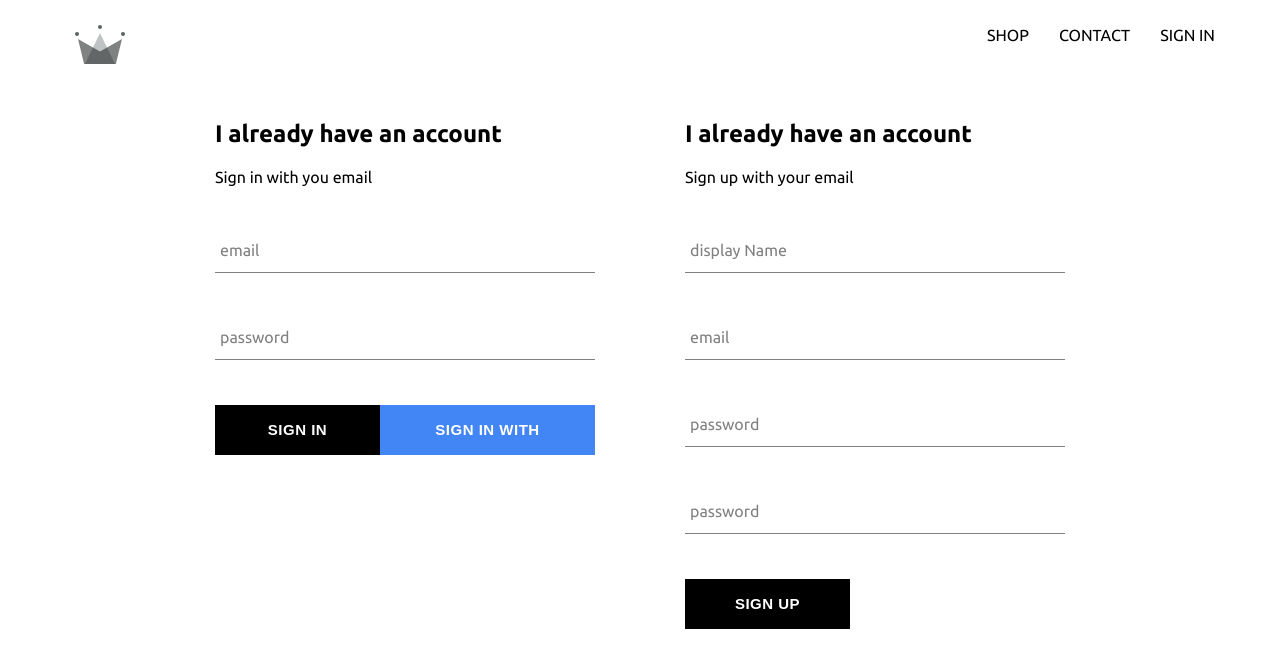
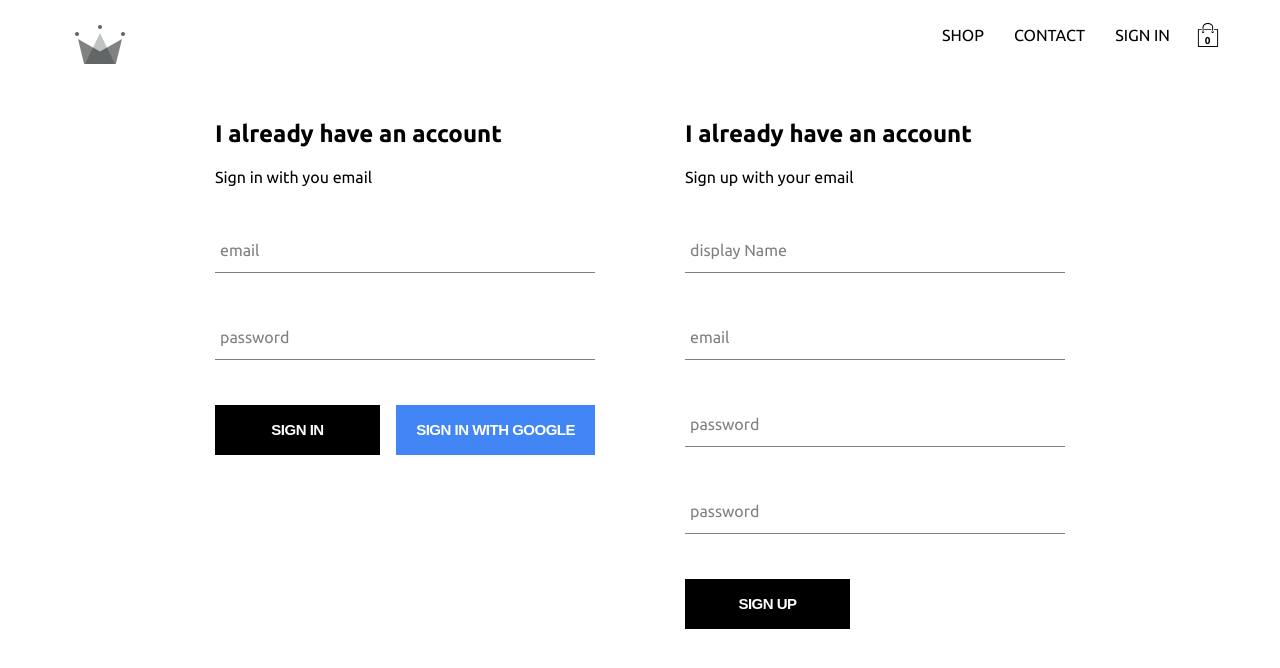
Before and after one commit to kukovisuals/needs-vio, a React (Create React App) app: page /signin in a window 1280 px wide. Shown: the top 668 px of the page. Built offline with nearby package versions, Linux system fonts and the light colour scheme; no server answers.

Commit message:
added toggle action with redux to shopping cart

```diff
--- /dev/null
+++ b/src/components/cart-dropdown/cart-dropdown.component.jsx
@@ -0,0 +1,14 @@
+import React from 'react';
+
+import CustomButton from '../custom-button/custom-button.component';
+
+import './cart-dropdown.style.scss';
+
+const CartDropdown = () => (
+	<div className='cart-dropdown'>
+		<div className='cart-items'/>
+			<CustomButton>GO TO CHECKOUT</CustomButton>
+	</div>
+);
+
+export default CartDropdown;
--- /dev/null
+++ b/src/components/cart-dropdown/cart-dropdown.style.scss
@@ -0,0 +1,24 @@
+.cart-dropdown {
+  position: absolute;
+  width: 240px;
+  height: 340px;
+  display: flex;
+  flex-direction: column;
+  padding: 20px;
+  border: 1px solid black;
+  background-color: white;
+  top: 90px;
+  right: 40px;
+  z-index: 5;
+
+  .cart-items {
+    height: 240px;
+    display: flex;
+    flex-direction: column;
+    overflow: scroll;
+  }
+
+  button {
+    margin-top: auto;
+  }
+}
--- /dev/null
+++ b/src/components/cart-icon/cart-icon.component.jsx
@@ -0,0 +1,24 @@
+import React from 'react';
+import { connect } from 'react-redux';
+
+import { toggleCartHidden } from '../../redux/cart/cart.actions';
+
+import { ReactComponent as ShoppingIcon } from '../../assets/shopping-bag.svg';
+
+import './cart-icon.style.scss';
+
+const CartIcon = ({ toggleCartHidden }) => (
+	<div className='cart-icon' onClick={toggleCartHidden}>
+		<ShoppingIcon className='shopping-icon' />
+		<span className='item-count'>0</span>
+	</div>
+);
+
+const mapDispatchToProps = dispatch => ({
+  toggleCartHidden: () => dispatch(toggleCartHidden())
+});
+
+export default connect(
+  null,
+  mapDispatchToProps
+)(CartIcon);
--- /dev/null
+++ b/src/components/cart-icon/cart-icon.style.scss
@@ -0,0 +1,21 @@
+.cart-icon {
+  width: 45px;
+  height: 45px;
+  position: relative;
+  display: flex;
+  align-items: center;
+  justify-content: center;
+  cursor: pointer;
+
+  .shopping-icon {
+    width: 24px;
+    height: 24px;
+  }
+
+  .item-count {
+    position: absolute;
+    font-size: 10px;
+    font-weight: bold;
+    bottom: 12px;
+  }
+}
--- a/src/components/custom-button/custom-button.style.scss
+++ b/src/components/custom-button/custom-button.style.scss
@@ -2,13 +2,14 @@
   min-width: 165px;
   width: auto;
   height: 50px;
-  letter-spacing: 0.5px;
+  letter-spacing: -0.5px;
   line-height: 50px;
-  padding: 0 35px 0 35px;
+  padding: 0 20px 0 20px;
   font-size: 15px;
   background-color: black;
   color: white;
   text-transform: uppercase;
+  /*font-family: 'Ubunto sans-serif';*/
   font-weight: bolder;
   border: none;
   cursor: pointer;
@@ -18,11 +19,12 @@
     color: black;
     border: 1px solid black;
   }
-  &.google-sign-in{
+
+  &.google-sign-in {
     background-color: #4285f4;
     color: white;
 
-    &:hover{
+    &:hover {
       background-color: #357ae8;
       border: none;
     }
--- a/src/components/header/header.component.jsx
+++ b/src/components/header/header.component.jsx
@@ -5,9 +5,11 @@
 import { ReactComponent as Logo} from '../../assets/crown.svg';
 
 import { auth } from '../../firebase/firebase.utl';
+import CartIcon from '../cart-icon/cart-icon.component';
+import CartDropdown from '../cart-dropdown/cart-dropdown.component';
 import './header.style.scss';
 
-const Header = ({ currentUser }) => (
+const Header = ({ currentUser, hidden }) => (
   <div className='header'>
     <Link className='logo-container' to='/'>
       <Logo className='logo' />
@@ -30,12 +32,15 @@
         </Link>
         )
       }
+      <CartIcon />
     </div>
+    {hidden ? null : <CartDropdown />}
   </div>
 );
 
-const mapStateToProps = state => ({
-  currentUser: state.user.currentUser
+const mapStateToProps = ({user: { currentUser }, cart: { hidden } }) => ({
+  currentUser,
+  hidden
 })
 
 export default connect(mapStateToProps)(Header);
--- a/src/components/sign-in/sign-in.style.scss
+++ b/src/components/sign-in/sign-in.style.scss
@@ -1,4 +1,4 @@
-.sign-in{
+.sign-in {
   width: 380px;
   display: flex;
   flex-direction: column;
@@ -6,7 +6,8 @@
   .title {
     margin: 10px 0;
   }
-	.buttons{
+
+  .buttons {
     display: flex;
     justify-content: space-between;
   }
--- /dev/null
+++ b/src/redux/cart/cart.actions.js
@@ -0,0 +1,5 @@
+import CartActionTypes from './cart.type';
+
+export const toggleCartHidden = () => ({
+  type: CartActionTypes.TOGGLE_CART_HIDDEN
+});
--- /dev/null
+++ b/src/redux/cart/cart.reducer.js
@@ -0,0 +1,19 @@
+import CartActionTypes from './cart.type';
+
+const INITIAL_STATE = {
+  hidden: true
+};
+
+const cartReducer = (state = INITIAL_STATE, action) => {
+  switch (action.type) {
+    case CartActionTypes.TOGGLE_CART_HIDDEN:
+      return {
+        ...state,
+        hidden: !state.hidden
+      };
+    default:
+      return state;
+  }
+};
+
+export default cartReducer;
--- /dev/null
+++ b/src/redux/cart/cart.type.js
@@ -0,0 +1,5 @@
+const CartActionTypes = {
+	TOGGLE_CART_HIDDEN: 'TOGGLE_CART_HIDDEN'
+};
+
+export default CartActionTypes;
--- a/src/redux/root-reducer.js
+++ b/src/redux/root-reducer.js
@@ -1,7 +1,9 @@
 import { combineReducers } from 'redux';
 
 import userReducer from './user/user.reducer';
+import cartReducer from './cart/cart.reducer';
 
 export default combineReducers({
-  user: userReducer
+  user: userReducer,
+  cart: cartReducer
 });
```
Also changed, not shown: src/assets/shopping-bag.svg (added). Lines whose indentation alone changed are shown as unchanged.
